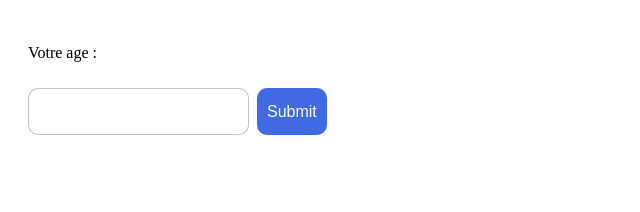
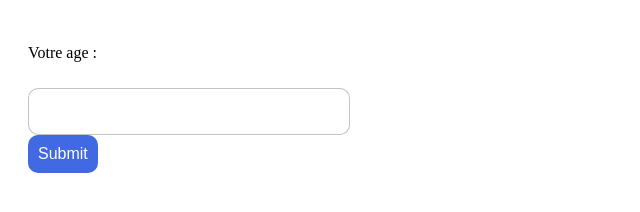
Before and after one commit to erdaserhan/Formulaire-01, a plain HTML site: page index.html in a window 1280 px wide. Shown: the whole page, without its empty margins (0-640 px from the left). Drawn offline with Linux system fonts and the light colour scheme.

Commit message:
Update index.html

```diff
--- a/index.html
+++ b/index.html
@@ -9,9 +9,9 @@
 <body>
     <form class="form">
         <p class="verification">Votre age : </p>
-        <div class="flex">
+        <div>
         <label>
-            <input required type="text" class="input" id="age">
+            <input required type="number" class="input" id="age">
             <span></span>
         </label>
 
```
